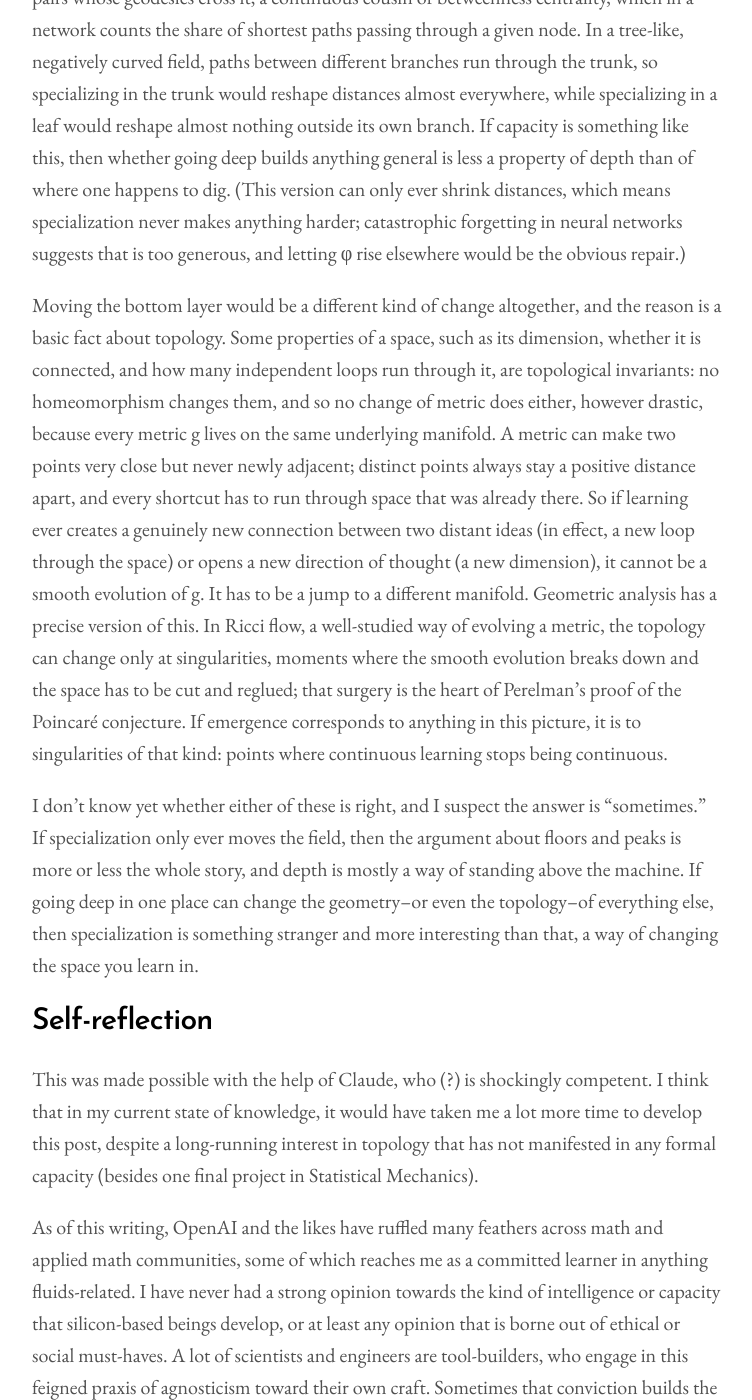
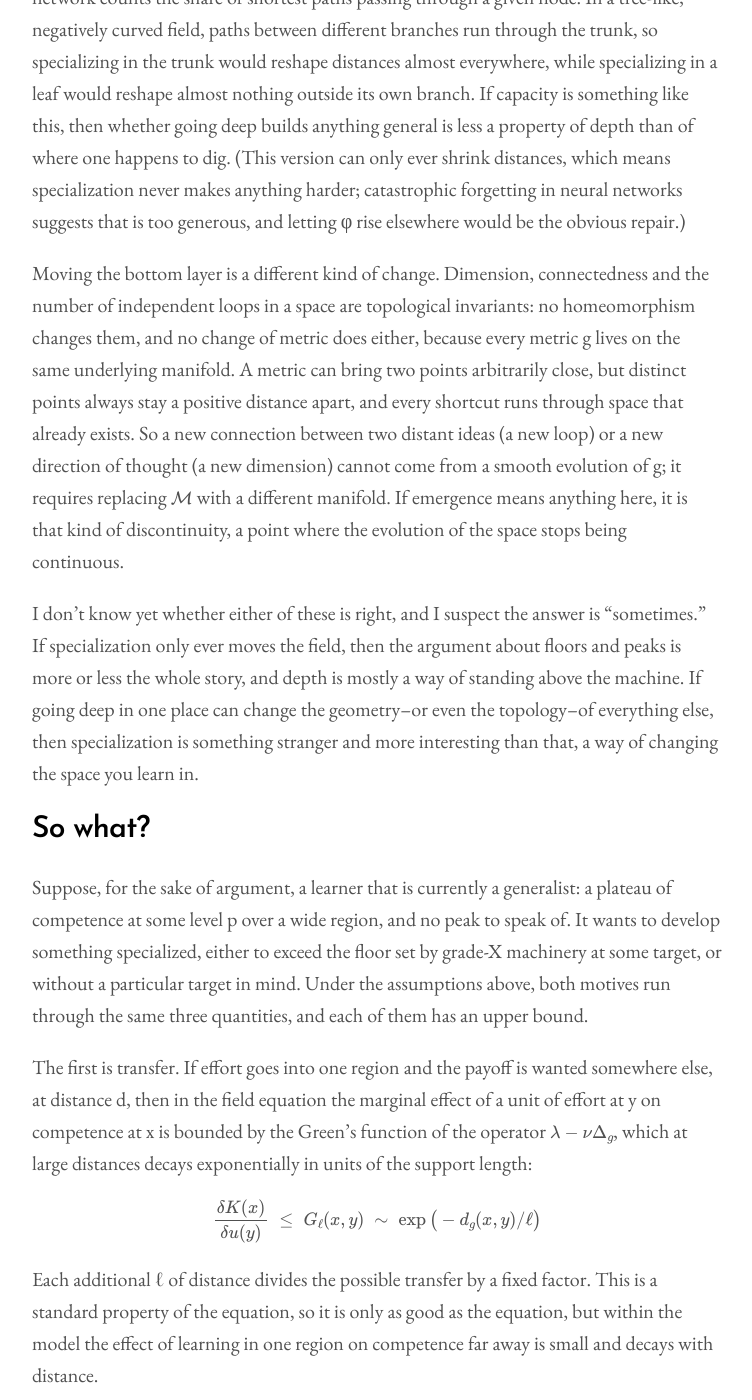
Before and after one commit to aidenva/aidenva.github.io, a Jekyll site: the page built from _posts/2026-10-17-geometry-expertise.md, in a window 1280 px wide and 1400 px high, scrolled down 10724 px. Shown: the whole window, without its empty margins (263-1015 px from the left). Built offline with Jekyll 4.4.1, drawn with Linux system fonts in a browser that asks for light colours; formulas are drawn with MathJax 3; some of the changed text lies outside the part shown.

Commit message:
so what section

```diff
--- a/_posts/2026-10-17-geometry-expertise.md
+++ b/_posts/2026-10-17-geometry-expertise.md
@@ -120,11 +120,11 @@
 $$\rho_g(D) = \sup\{\, r : B_g(x, r) \subseteq D \text{ for some } x \,\}$$
 </div>
 
-and this is where the question from the poset finally gets an answer. Walk down a chain of refinements--science, chemistry, physical chemistry, quantum dynamics, electron hopping--and the inradius shrinks, until at some point the boxes are too thin to contain a ball of the radius that depth demands. Everything below that point is a niche. A domain, then, would be a region with $$\rho_g(D)$$ at least $$r(h - \tau)$$, and a niche one with less; refining past a niche can only produce more niches. Two things follow that I didn't expect. The cutoff depends on depth: at shallow depth almost anything counts as a domain, and the deeper one wants to go, the coarser the boxes have to be. And because $$\rho_g$$ is measured with the learner's own metric, the same region can be a niche for one learner and a domain for another. The support length ℓ sets the grain, so to speak; it is the finest resolution at which any learner can usefully specialize.
+and this is where the question from the poset finally gets an answer. Walk down a chain of refinements--science, chemistry, physical chemistry, quantum dynamics, electron hopping--and the inradius shrinks, until at some point the boxes are too thin to contain a ball of the radius that depth demands. Everything below that point is a niche. A domain, then, would be a region with $$\rho_g(D)$$ at least $$r(h - \tau)$$, and a niche one with less; refining past a niche can only produce more niches. Two consequences follow. First, the cutoff depends on depth: at shallow depth almost anything counts as a domain, and the deeper one wants to go, the coarser the boxes have to be. Second, because $$\rho_g$$ is measured with the learner's own metric, the same region can be a niche for one learner and a domain for another. The support length ℓ sets the grain, so to speak; it is the finest resolution at which any learner can usefully specialize.
 
 So is electron hopping a domain or a niche? The framework turns that into a different question, which is whether it is a fat region of knowledge space or a thin slice through it. If it's a slice, then "my expertise is electron hopping" is shorthand for "my expertise is a region of quantum dynamics, and my peak sits on electron hopping." A niche would be where your summit is, not what your expertise is.
 
-At the other extreme, a learner with finite time can only hold a bounded region above the bar, so there are also regions too large to sit inside any single learner's expertise set; call those fields. A domain lives somewhere in between, thick enough to hold depth and small enough to hold at all.
+At the other extreme, a learner with finite time can only hold a bounded region above the bar, so there are also regions too large to sit inside any single learner's expertise set; call those fields. A domain sits between the two: its inradius is at least $$r(h - \tau)$$, and its volume is small enough for a single learner to cover at level τ.
 
 ## Back to the machine
 
@@ -156,9 +156,9 @@
 $$\sup_{\mathcal{M}} K > c \;\Longrightarrow\; B_g\big(x_0,\ c/L\big) \subseteq \{\, x : K(x) > 0 \,\}$$
 </div>
 
-Put the two together and the floor sets a minimum on depth and on breadth at the same time. Any learner with distinctive value must peak above c and must hold nonzero competence across a region at least c/L in radius, and both minimums rise as models improve. A generalist plateau fails the first condition; an unsupported spike fails the second. Neither pure strategy survives a floor, which is why I think the opening question was mis-posed: it was never really a choice between being a generalist and being a specialist, because depth and breadth are two sides of a single constraint.
+Put the two together and the floor sets a minimum on depth and on breadth at the same time. Any learner with distinctive value must peak above c and must hold nonzero competence across a region at least c/L in radius, and both minimums rise as models improve. A generalist plateau fails the first condition; an unsupported spike fails the second. Under a floor, then, neither a pure plateau nor a pure spike has V > 0, and depth and breadth enter as two conditions of a single constraint rather than as alternatives.
 
-There is a quieter cost hiding here too. A learner of depth h has to hold at least the minimum profile $$m(x) = \max\big(0,\ h - L\, d_g(x, x_0)\big)$$ everywhere. Only the part of m above the floor counts toward V; the part beneath it is required but invisible, sitting in precisely the material the machine already covers. As c rises toward h, the total that m demands stays fixed while the part that counts shrinks toward zero, so a growing share of what depth requires is breadth that looks worthless and isn't.
+A related property concerns cost. A learner of depth h has to hold at least the minimum profile $$m(x) = \max\big(0,\ h - L\, d_g(x, x_0)\big)$$ everywhere. Only the part of m above the floor counts toward V; the part beneath it is required but invisible, sitting in precisely the material the machine already covers. As c rises toward h, the total that m demands stays fixed while the part that counts shrinks toward zero, so a growing share of what depth requires lies below the floor.
 
 Two caveats, in fairness. A real model isn't flat; it is another learner with its own competence function, $$K_{\mathrm{AI}}$$, and the distinctive set becomes $$\{K > K_{\mathrm{AI}}\}$$, which is no longer a superlevel set, though the logic about peaks and support carries over. And V only counts competence beyond the machine. It says nothing about what a learner can do with it, which may well depend heavily on that base.
 
@@ -182,9 +182,43 @@
 
 How much of the space benefits then depends on how central S is--on the fraction of all pairs whose geodesics cross it, a continuous cousin of betweenness centrality, which in a network counts the share of shortest paths passing through a given node. In a tree-like, negatively curved field, paths between different branches run through the trunk, so specializing in the trunk would reshape distances almost everywhere, while specializing in a leaf would reshape almost nothing outside its own branch. If capacity is something like this, then whether going deep builds anything general is less a property of depth than of where one happens to dig. (This version can only ever shrink distances, which means specialization never makes anything harder; catastrophic forgetting in neural networks suggests that is too generous, and letting φ rise elsewhere would be the obvious repair.)
 
-Moving the bottom layer would be a different kind of change altogether, and the reason is a basic fact about topology. Some properties of a space, such as its dimension, whether it is connected, and how many independent loops run through it, are topological invariants: no homeomorphism changes them, and so no change of metric does either, however drastic, because every metric g lives on the same underlying manifold. A metric can make two points very close but never newly adjacent; distinct points always stay a positive distance apart, and every shortcut has to run through space that was already there. So if learning ever creates a genuinely new connection between two distant ideas (in effect, a new loop through the space) or opens a new direction of thought (a new dimension), it cannot be a smooth evolution of g. It has to be a jump to a different manifold. Geometric analysis has a precise version of this. In Ricci flow, a well-studied way of evolving a metric, the topology can change only at singularities, moments where the smooth evolution breaks down and the space has to be cut and reglued; that surgery is the heart of Perelman's proof of the Poincaré conjecture. If emergence corresponds to anything in this picture, it is to singularities of that kind: points where continuous learning stops being continuous.
+Moving the bottom layer is a different kind of change. Dimension, connectedness and the number of independent loops in a space are topological invariants: no homeomorphism changes them, and no change of metric does either, because every metric g lives on the same underlying manifold. A metric can bring two points arbitrarily close, but distinct points always stay a positive distance apart, and every shortcut runs through space that already exists. So a new connection between two distant ideas (a new loop) or a new direction of thought (a new dimension) cannot come from a smooth evolution of g; it requires replacing $$\mathcal{M}$$ with a different manifold. If emergence means anything here, it is that kind of discontinuity, a point where the evolution of the space stops being continuous.
 
 I don't know yet whether either of these is right, and I suspect the answer is "sometimes." If specialization only ever moves the field, then the argument about floors and peaks is more or less the whole story, and depth is mostly a way of standing above the machine. If going deep in one place can change the geometry--or even the topology--of everything else, then specialization is something stranger and more interesting than that, a way of changing the space you learn in.
+
+## So what?
+
+Suppose, for the sake of argument, a learner that is currently a generalist: a plateau of competence at some level p over a wide region, and no peak to speak of. It wants to develop something specialized, either to exceed the floor set by grade-X machinery at some target, or without a particular target in mind. Under the assumptions above, both motives run through the same three quantities, and each of them has an upper bound.
+
+The first is transfer. If effort goes into one region and the payoff is wanted somewhere else, at distance d, then in the field equation the marginal effect of a unit of effort at y on competence at x is bounded by the Green's function of the operator $$\lambda - \nu\Delta_g$$, which at large distances decays exponentially in units of the support length:
+
+<div class="math-display">
+$$\frac{\delta K(x)}{\delta u(y)} \;\le\; G_\ell(x, y) \;\sim\; \exp\big(-d_g(x,y)/\ell\big)$$
+</div>
+
+Each additional ℓ of distance divides the possible transfer by a fixed factor. This is a standard property of the equation, so it is only as good as the equation, but within the model the effect of learning in one region on competence far away is small and decays with distance.
+
+The second is the cost of depth at the target itself. Under the Lipschitz condition, a peak of height h at $$x^*$$ needs at least the cone $$\max(0,\ h - L\, d_g(x, x^*))$$ beneath it, and the marginal cost of raising h is the volume of the region where that cone still sits above existing competence. For a generalist with plateau p around $$x^*$$, that region is a ball of radius $$(h - p)/L$$ rather than $$h/L$$:
+
+<div class="math-display">
+$$\frac{\partial h}{\partial (\text{effort})} \;\le\; \frac{1}{\mu_g\big(B_g(x^*,\ (h - p)/L)\big)}$$
+</div>
+
+Three things follow from this one inequality. The plateau acts as base that has already been paid for, so breadth near the target lowers the marginal cost of depth there. Breadth farther than $$(h - p)/L$$ from the target contributes nothing to it. And because ball volumes grow polynomially with radius in flat regions and exponentially in negatively curved ones, returns on depth fall off polynomially in fields whose ideas interlock and exponentially in fields that branch.
+
+The third is capacity. If specializing on a region S contracts the metric there by a factor $$\exp(-\Phi)$$, then for any pair of points (taking S geodesically convex, with shortest paths entering it once),
+
+<div class="math-display">
+$$d_g(x,y) - d'(x,y) \;\le\; \big(1 - \exp(-\Phi)\big)\,\operatorname{diam}_g(S) \;<\; \operatorname{diam}_g(S)$$
+</div>
+
+No two topics get closer by more than the size of the specialization, and the gain is zero for pairs whose detour through S costs more than that. Which pairs benefit depends on centrality, as before.
+
+Read alongside the floor from earlier, the bounds describe the two kinds of learning in different terms. Learning aimed at exceeding c at a particular target is an optimization of the field at that target: push $$K(x^*)$$ above c. The bounds say this pays off locally, within $$(h - p)/L$$ of the target for depth and within a few ℓ for transfer, and that the payoff is a moving target, since c rises and the distinctive set shrinks along the filtration. Learning for its own sake, read in the same terms, does two other things: it raises the plateau p over wide regions, and, if the metric-contraction picture holds, it reshapes distances. Neither shows up in V, which is computed from the field alone and only above the floor. But both lower the cost of the next peak: a higher p shortens the radius in the second bound, and contraction shrinks the volume of the ball being paid for while pulling distant targets closer.
+
+That difference matters because the target is rarely known in advance. Which problems remain above grade X depends on where c rises next, and no learner controls that. If $$x^*$$ is effectively unknown, the relevant quantity is the cost of building a peak wherever one is needed, and that cost is governed by the base and the geometry, which are the two things learning for its own sake builds and V cannot see. In the model's terms, the two differ in what they act on: one acts on the field at a known point, the other on the base and geometry that set the cost of reaching any point. Under a rising floor and an unknown target, the second determines the cost of the first.
+
+The bounds also say where this stops working. Every one of them is finite and decays with distance, so within the model neither motive buys unlimited reach. The only unbounded gains are the ones the model cannot describe: non-local couplings and changes of topology. The model has nothing to say about those beyond the fact that they sit outside it.
 
 ## Self-reflection
 
```
